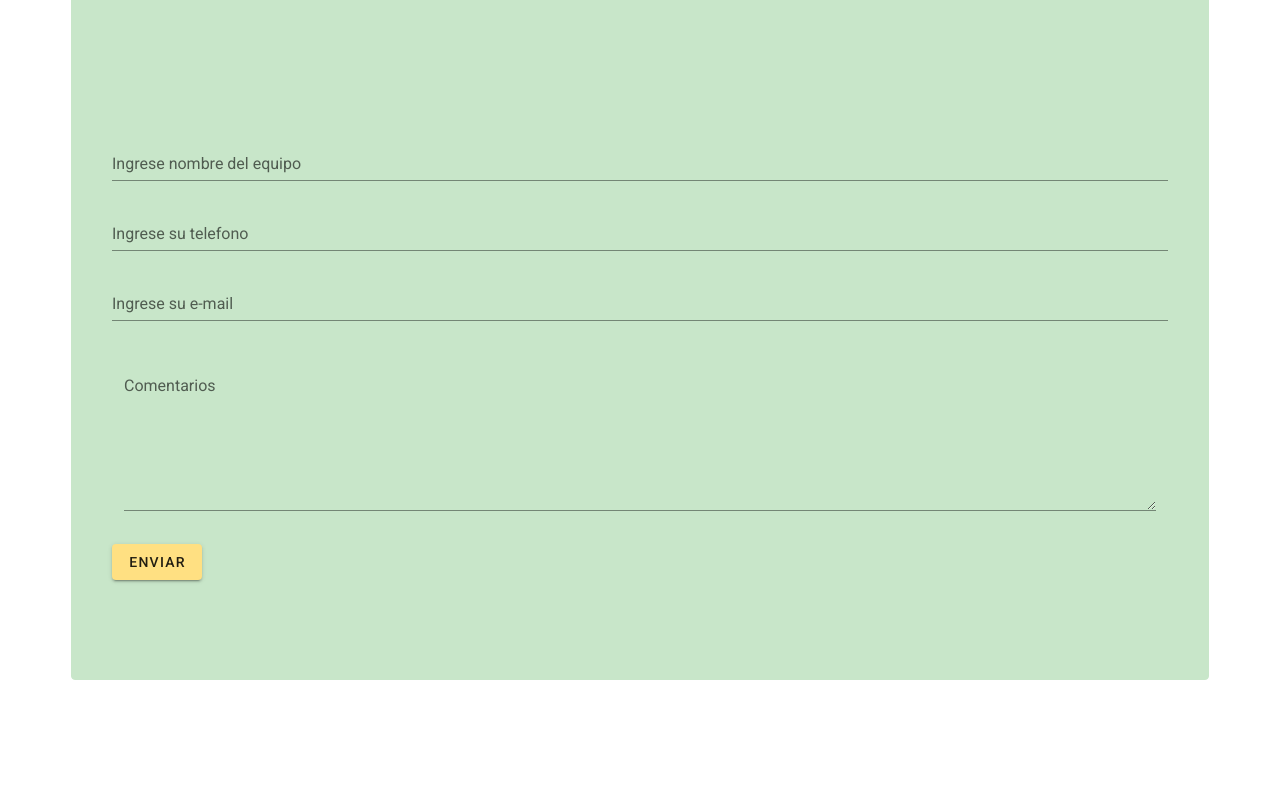
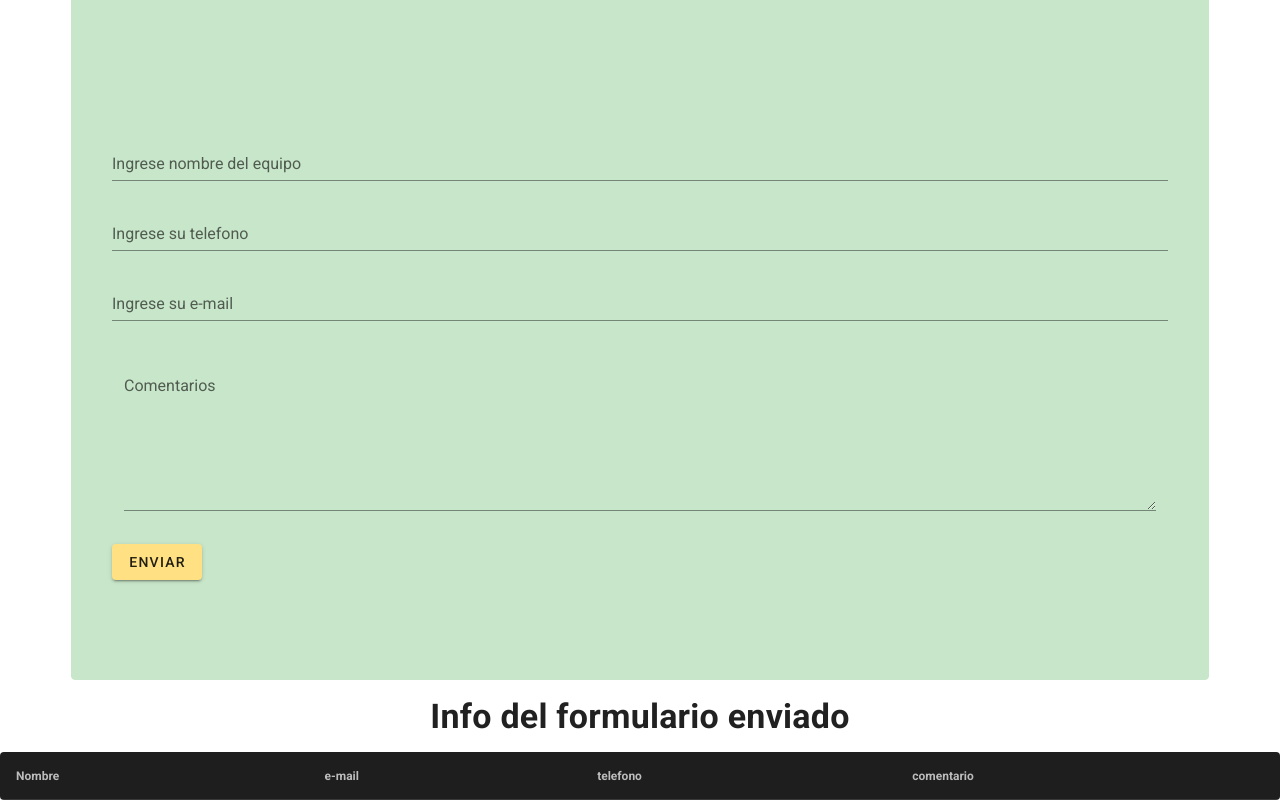
Before and after one commit to tatilai/parcial-2-admn3c-ramirez_tatiana, a Vue app: page /#/about in a window 1280 px wide. Shown: the part 326-1126 px from the top of the page. Before the commit the page ends 1006 px from the top, so only its background shows below. Built offline with nearby package versions, Linux system fonts and the light colour scheme.

Commit message:
Update AboutView.vue

```diff
--- a/src/views/AboutView.vue
+++ b/src/views/AboutView.vue
@@ -74,7 +74,7 @@
       ></v-textarea>
     </v-container>
 
-    <template v-if="formularioEnviado">
+   <!-- <template v-if="formularioEnviado">
      <v-card
     class="mx-auto mt-5 mb-5"
     max-width="400"
@@ -87,8 +87,7 @@
 
     ></v-img>
 
-
-    </template>
+    </template>-->
 
 
 
@@ -100,6 +99,45 @@
     </v-btn>
   </v-form>
   </v-card>
+
+  <p class="font-weight-bold w-400 display-1 text-center my-4">
+     Info del formulario enviado
+    </p>
+
+    <v-simple-table dark class="my-20 mx-auto">
+    <template v-slot:default>
+      <thead>
+        <tr>
+          <th class="text-left">
+            Nombre
+          </th>
+          <th class="text-left">
+           e-mail
+          </th>
+          <th class="text-left">
+           telefono
+          </th>
+          <th class="text-left">
+          comentario
+          </th>
+         </tr>
+        </thead>
+
+
+
+      <tbody>
+          <tr v-for="proyecto in listaProyectos" :key="proyecto.nombreProyecto">
+            <td>{{ proyecto.nombreProyecto }}</td>
+            <td>{{ proyecto.descripcionProyecto }}</td>
+            <td>{{ proyecto.responsableProyecto }}</td>
+
+          </tr>
+        </tbody>
+     </template>
+       </v-simple-table>
+
+
+
 
 
 
```
